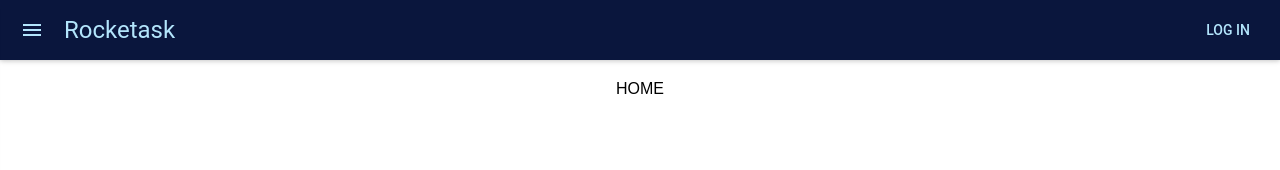
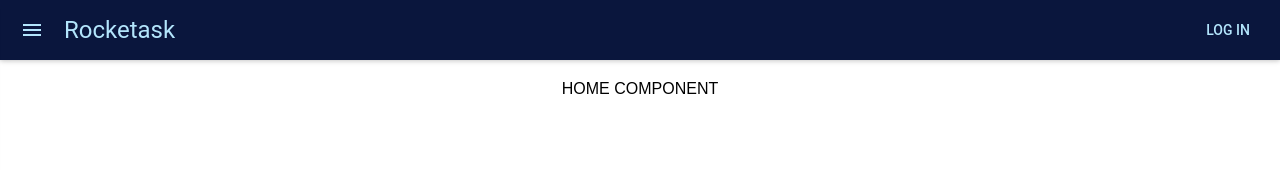
Before and after one commit to maikelSoFly/Internet-Engineering, a React (Create React App) app in the folder react-app/: page / in a window 1280 px wide. Shown: the top 170 px of the page. Built offline with nearby package versions, Linux system fonts and the light colour scheme.

Commit message:
Added user update

```diff
--- a/react-app/src/App.js
+++ b/react-app/src/App.js
@@ -63,6 +63,7 @@ class App extends Component {
                 })
                 .then(user => {
                     this.setState({ user: user, loggedIn: true })
+                    console.log('USER_UPDATED')
                     resolve(true)
                 }).catch(err => {
                     console.error(err)
@@ -91,11 +92,12 @@ class App extends Component {
                         <div>
                             <MenuBar
                                 user={this.state.user}
+                                updateUser={this.requestUserData}
                                 setLoginState={(state) => this.setLoginState(state)}
                             />
 
                             <div className='container'>
-                                <Route exact path="/" component={() => <div>HOME</div>} />
+                                <Route exact path="/" component={() => <div>HOME COMPONENT</div>} />
 
                                 <SecureRoute
                                     path='/profile'
--- a/react-app/src/Components/MenuBar/MenuBar.js
+++ b/react-app/src/Components/MenuBar/MenuBar.js
@@ -35,6 +35,7 @@ class MenuBar extends Component {
 
     handleLoginClick = () => {
         if (this.props.user) {
+            this.props.updateUser()
             this.props.history.push('/profile')
         } else {
             this.setState({ loginOpened: true })
```
Also changed, not shown: 1 other file (tests, documents, lock files or other folders).
